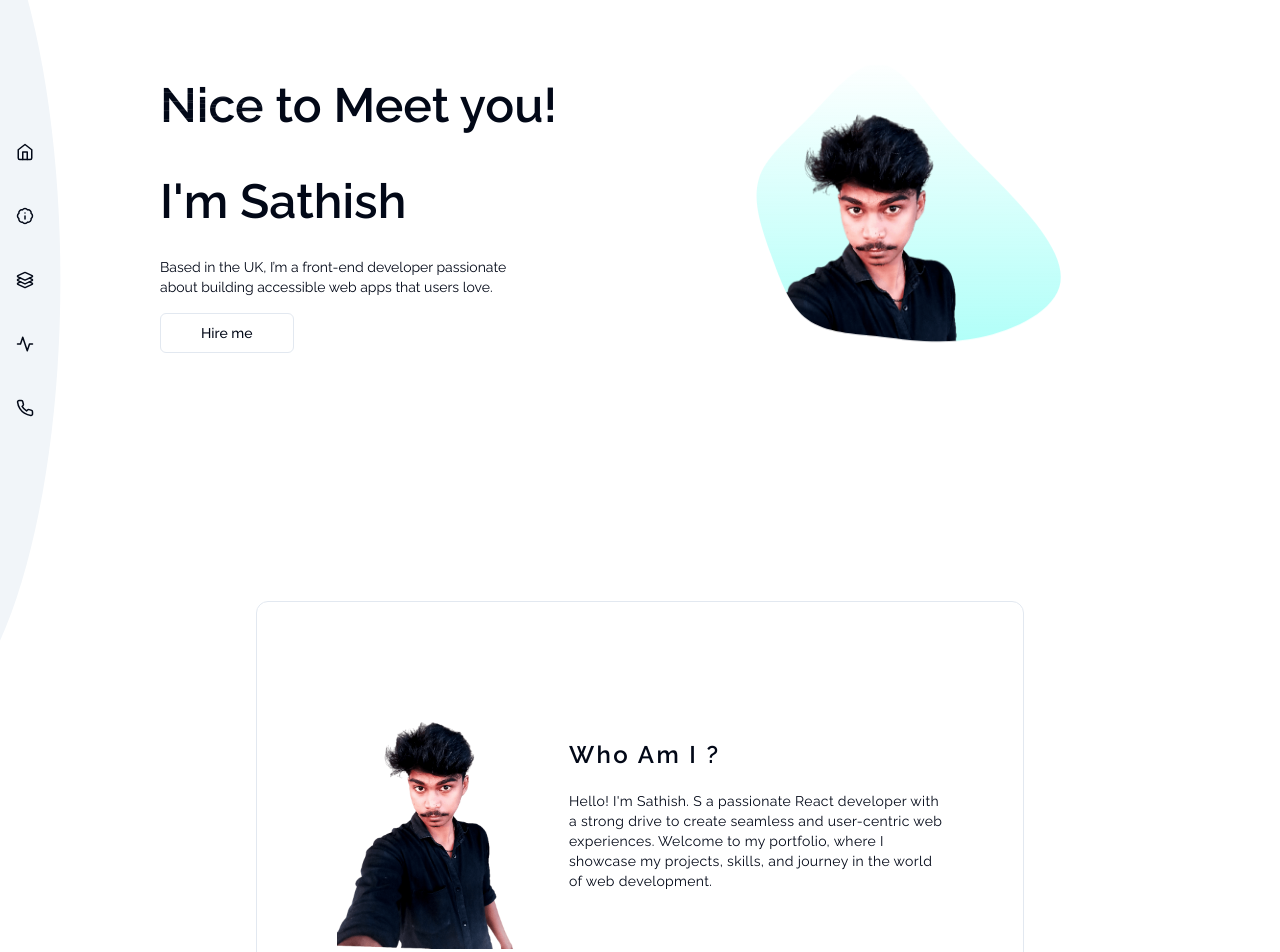
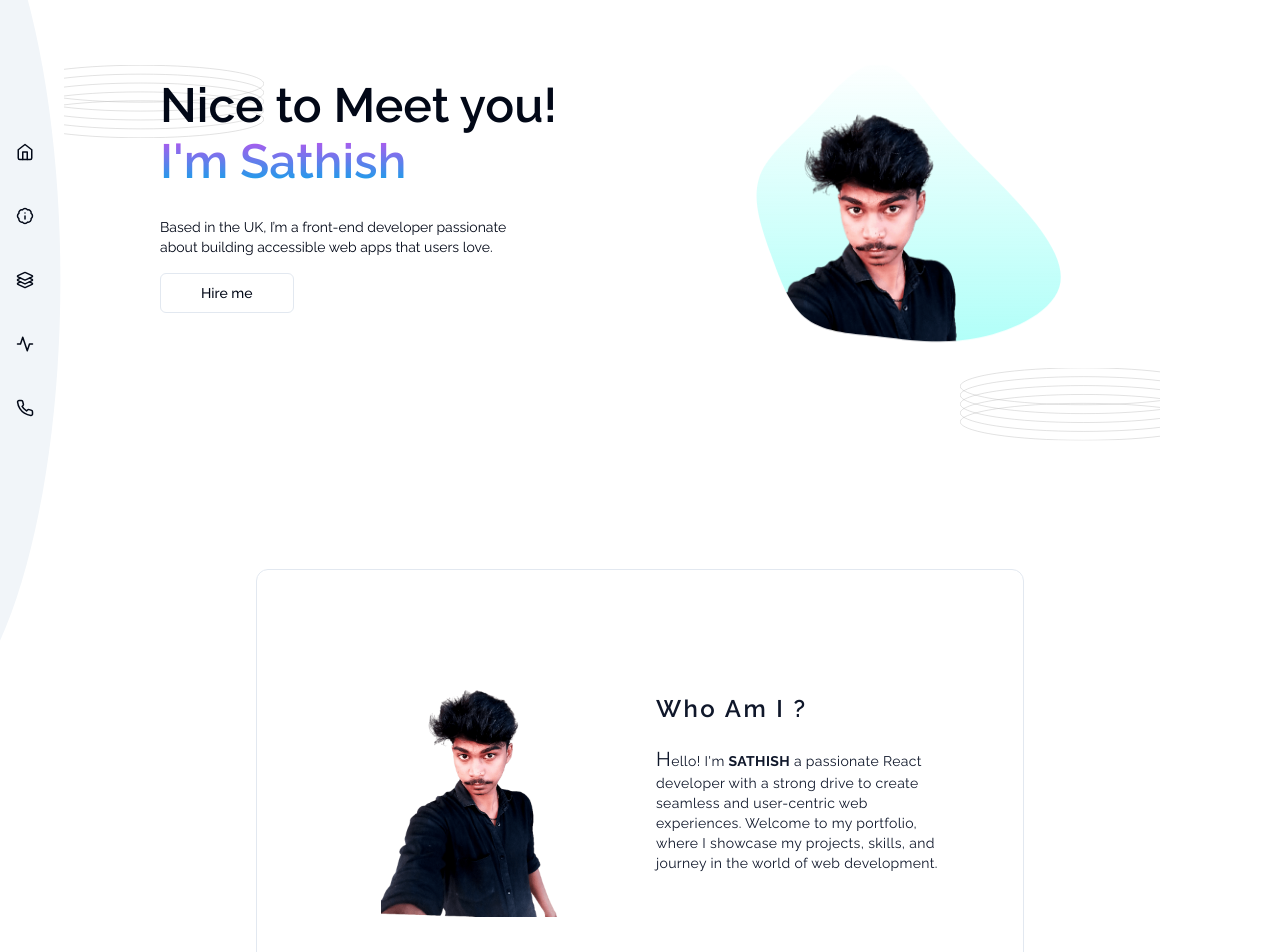
Before and after one commit to sathish-s-dev/portfolio-next, a Next.js app: page / in a window 1280 px wide. Shown: the part 120-1072 px from the top of the page. Built offline with nearby package versions, Linux system fonts and the light colour scheme.

Commit message:
fix: scroll margins added and about section width corrected

```diff
--- a/components/about/about-section.tsx
+++ b/components/about/about-section.tsx
@@ -6,14 +6,14 @@ const AboutSection = () => {
 	return (
 		<section
 			id='about'
-			className='flex-1 py-24 flex justify-center items-center'>
-			<div className='relative z-24 p-16 flex justify-center items-center'>
+			className='flex-1 md:py-16 py-6 flex justify-center items-center scroll-mt-[100px]'>
+			<div className='relative z-24 md:p-16 flex justify-center items-center'>
 				<div className='dark:block hidden absolute w-24 h-24 -z-20 rounded-full bg-blue-400 top-6 left-6' />
 				{/* light */}
 				<div className='dark:block hidden absolute w-48 h-48 top-3 left-3 -z-20 rounded-full bg-gradient-to-r from-blue-400/70 to-blue-400/10 blur-[140px]' />
 
-				<div className='flex flex-col-reverse md:flex-row bg-light-400/5 border border-light-400/50 rounded-xl flex-1 max-w-3xl p-6 py-12 md:p-20 backdrop-blur-xl md:gap-8 text-light-400 z-24'>
-					<div className='overflow-hidden flex justify-center'>
+				<div className='grid grid-cols-1 md:grid-cols-2 md:flex-row bg-light-400/5 border border-light-400/50 rounded-xl flex-1 max-w-[90%] gap-6 md:max-w-3xl p-6 py-12 lg:p-20 sm:p-10 backdrop-blur-xl md:gap-8 text-light-400 z-24'>
+					<div className='overflow-hidden order-2 md:order-1 flex justify-center'>
 						<Image
 							className=''
 							src={'/hero.png'}
@@ -23,15 +23,17 @@ const AboutSection = () => {
 							priority
 						/>
 					</div>
-					<div className='flex-1 flex gap-5 items-center md:items-start justify-center flex-col'>
-						<Heading className='tracking-wide md:tracking-widest py-0'>
+					<div className='flex-1 flex order-1 md:order-2 gap-5 items-center md:items-start justify-center flex-col'>
+						<Heading className='tracking-wide md:tracking-widest py-0 text-primary self-start'>
 							Who Am I ?
 						</Heading>
-						<p className='tracking-wide md:tracking-wide text-sm'>
-							Hello! I&#39;m Sathish. S a passionate React developer with a
-							strong drive to create seamless and user-centric web experiences.
-							Welcome to my portfolio, where I showcase my projects, skills, and
-							journey in the world of web development.
+						<p className='tracking-wide md:tracking-wide text-xs first-letter:text-xl sm:text-sm text-secondary-foreground'>
+							Hello! I&#39;m{' '}
+							<span className='uppercase font-bold'>Sathish</span> a passionate
+							React developer with a strong drive to create seamless and
+							user-centric web experiences. Welcome to my portfolio, where I
+							showcase my projects, skills, and journey in the world of web
+							development.
 						</p>
 					</div>
 				</div>
--- a/components/circles.tsx
+++ b/components/circles.tsx
@@ -9,7 +9,7 @@ const Circles = ({ className }: { className: string }) => {
 			alt={'sathish'}
 			width={200}
 			height={100}
-			className={cn('light:invert absolute', className)}
+			className={cn('dark:invert-0 invert absolute -z-10', className)}
 		/>
 	);
 };
--- a/components/hero-section.tsx
+++ b/components/hero-section.tsx
@@ -12,10 +12,11 @@ const HeroSection = () => {
 			className='w-full relative grid-cols-1 items-start grid lg:grid-cols-2 gap-10 md:gap-0'>
 			<Circles className='-left-24' />
 			<div className='grid gap-4 place-items-start place-content-start'>
-				<Heading className='md:text-5xl text-3xl'>
-					Nice to Meet you!
-					<br />
-					<br /> I&apos;m Sathish
+				<Heading className='md:text-5xl text-4xl block'>
+					Nice to Meet you!{' '}
+					<span className='block pt-2 bg-gradient-to-b text-5xl from-fuchsia-500 to-sky-500 bg-clip-text text-transparent'>
+						I&apos;m Sathish
+					</span>
 				</Heading>
 				<p className='md:text-sm max-w-sm text-xs'>
 					Based in the UK, I’m a front-end developer passionate about building
--- a/components/projects/projects-section.tsx
+++ b/components/projects/projects-section.tsx
@@ -1,18 +1,16 @@
-import { ProjectCard } from './project-card';
+import { projects } from '@/constants';
 import { Heading } from '../ui/heading';
-import MotionParent from '../motion/motion-parent';
-import { variants } from '../motion/variants';
 import ProjectList from './project-list';
-import { projects } from '@/constants';
 
 export default function ProjectSection() {
 	return (
 		<section
 			id='projects'
-			className='py-24'>
+			className='md:py-12 scroll-mt-[75px] w-full self-start'>
 			<Heading
 				variant={'default'}
-				elementType={'h4'}>
+				elementType={'h4'}
+				className='px-0'>
 				Projects
 			</Heading>
 			<ProjectList projects={projects} />
--- a/components/skills/skills-list.tsx
+++ b/components/skills/skills-list.tsx
@@ -9,7 +9,7 @@ const SkillsList = ({ skills }: { skills: Skill[] }) => {
 			variants={variants}
 			initial='initial'
 			whileInView={'whileInView'}
-			className='grid grid-cols-2 md:grid-cols-4 lg:grid-cols-5 gap-6 hover:cursor-pointer'>
+			className='grid grid-cols-2 sm:grid-cols-3 md:grid-cols-4 lg:grid-cols-5 gap-6 hover:cursor-pointer'>
 			{skills.map((skill) => (
 				<SkillCard
 					key={skill.image}
--- a/components/skills/skills-section.tsx
+++ b/components/skills/skills-section.tsx
@@ -6,7 +6,7 @@ const SkillSection = async () => {
 	return (
 		<section
 			id='skills'
-			className='w-full py-6 md:py-24 my-10'>
+			className='w-full py-6 md:py-16 scroll-mt-[100px]'>
 			<Heading>Skills</Heading>
 			<SkillsList skills={skillData} />
 		</section>
```
